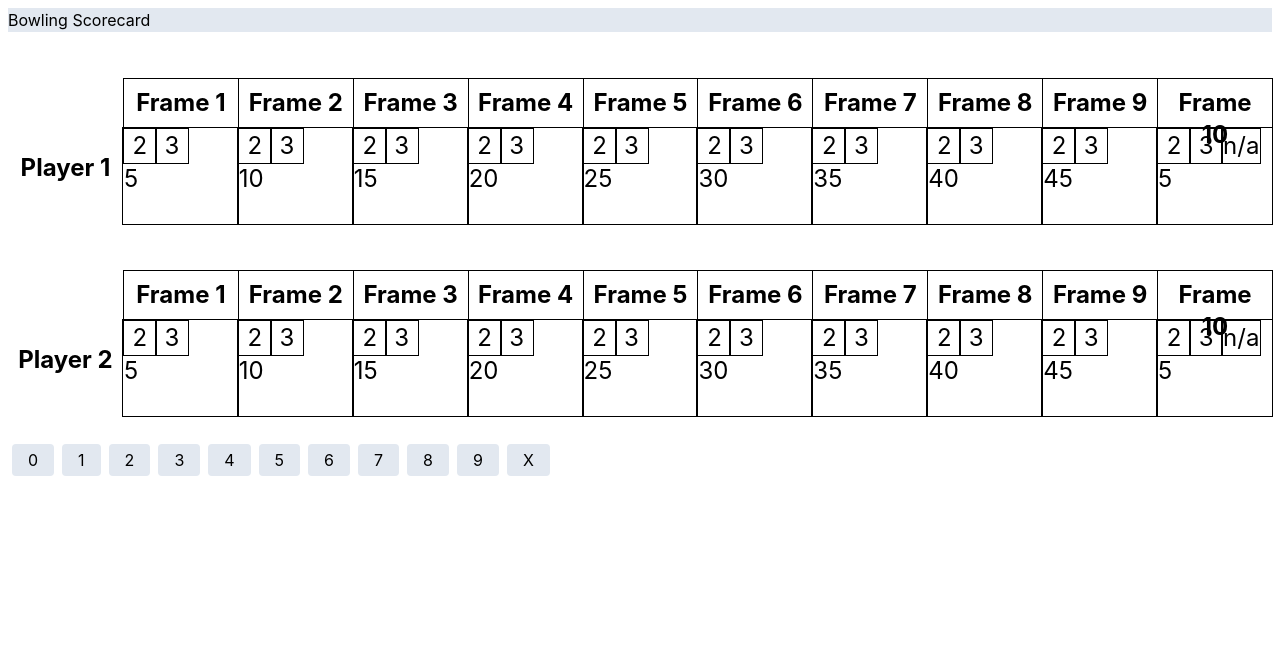
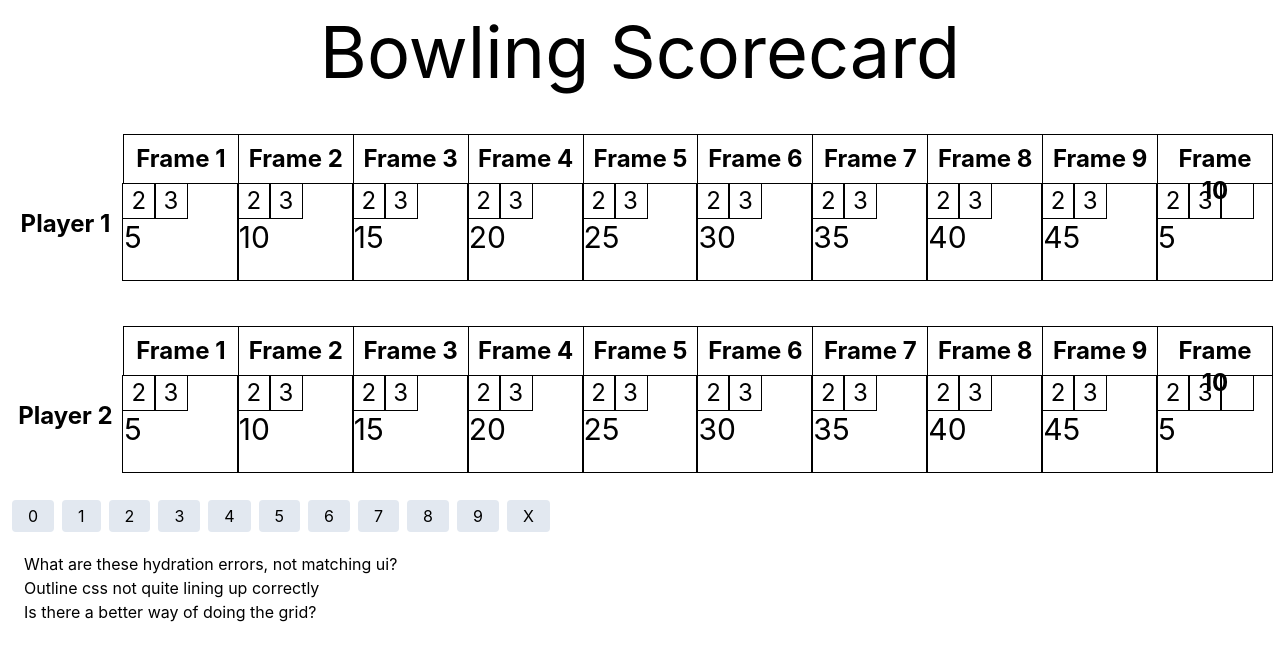
Before and after one commit to puyanwei/bowling-score-card, a Next.js app: page / in a window 1280 px wide. Shown: the top 660 px of the page. Built offline with nearby package versions, Linux system fonts and the light colour scheme.

Commit message:
Some styling adjustments and better naming

```diff
--- a/components/Frame.tsx
+++ b/components/Frame.tsx
@@ -3,20 +3,21 @@ import { Frame as FrameType } from '@/pages/data'
 interface FrameProps {
   className?: string
   frame: FrameType
+  isTenthFrame: boolean
 }
 
-export const Frame = ({ frame, className }: FrameProps) => {
+export const Frame = ({ frame, isTenthFrame, className }: FrameProps) => {
   if (!frame) throw new Error('Scorecard data not found')
 
   const { currentScore, first, second, third } = { ...frame }
 
-  const bowlStyle = `w-8 h-8 outline-1 outline outline-black text-center`
+  const bowlStyle = `w-8 h-8 outline-1 outline outline-black text-center row-start-1 row-end-2 items-start`
   return (
-    <td className={`outline-1 outline outline-black w-full h-24 ${className}`}>
+    <tr className={`outline-1 outline outline-black w-full h-24 ${className}`}>
       <td className={bowlStyle}>{first}</td>
       <td className={bowlStyle}>{second}</td>
-      {third && <td className={bowlStyle}>{third}</td>}
-      {currentScore}
-    </td>
+      {isTenthFrame && <td className={bowlStyle}>{third}</td>}
+      <td className='flex text-3xl'>{currentScore}</td>
+    </tr>
   )
 }
--- a/components/Player.tsx
+++ b/components/Player.tsx
@@ -14,16 +14,21 @@ export function Player({ scoreCard: { name, frames } }: PlayerProps) {
       <th className='self-center col-start-1 col-end-2 row-start-1 row-end-3 font-bold'>
         <div className='mt-20'>{name}</div>
       </th>
-      {frames.map(({ frame }, index) => (
+      {frames.map(({ frameNumber }, index) => (
         <th
           className='h-12 self-end mb-[1px] ml-[1px] outline-1 outline outline-black p-2'
           key={index}
         >
-          Frame {frame}
+          Frame {frameNumber}
         </th>
       ))}
       {frames.map((frame, index) => (
-        <Frame className='row-start-2 row-end-3' key={index} frame={frame} />
+        <Frame
+          className='row-start-2 row-end-3'
+          key={index}
+          frame={frame}
+          isTenthFrame={frame.frameNumber === 10}
+        />
       ))}
     </table>
   )
--- a/pages/data/index.ts
+++ b/pages/data/index.ts
@@ -10,10 +10,10 @@ export type Scores =
   | '8'
   | '9'
   | 'X'
-  | 'n/a'
+  | ''
 
 export interface Frame {
-  frame: number
+  frameNumber: number
   first: Scores
   second: Scores
   third?: Scores
@@ -29,7 +29,7 @@ export interface ScoreCard {
 
 export const playerScores: Frame[] = [
   {
-    frame: 1,
+    frameNumber: 1,
     first: '2',
     second: '3',
     didPrevFrameStrike: false,
@@ -37,7 +37,7 @@ export const playerScores: Frame[] = [
     currentScore: 5,
   },
   {
-    frame: 2,
+    frameNumber: 2,
     first: '2',
     second: '3',
     didPrevFrameStrike: false,
@@ -45,7 +45,7 @@ export const playerScores: Frame[] = [
     currentScore: 10,
   },
   {
-    frame: 3,
+    frameNumber: 3,
     first: '2',
     second: '3',
     didPrevFrameStrike: false,
@@ -53,7 +53,7 @@ export const playerScores: Frame[] = [
     currentScore: 15,
   },
   {
-    frame: 4,
+    frameNumber: 4,
     first: '2',
     second: '3',
     didPrevFrameStrike: false,
@@ -61,7 +61,7 @@ export const playerScores: Frame[] = [
     currentScore: 20,
   },
   {
-    frame: 5,
+    frameNumber: 5,
     first: '2',
     second: '3',
     didPrevFrameStrike: false,
@@ -69,7 +69,7 @@ export const playerScores: Frame[] = [
     currentScore: 25,
   },
   {
-    frame: 6,
+    frameNumber: 6,
     first: '2',
     second: '3',
     didPrevFrameStrike: false,
@@ -77,7 +77,7 @@ export const playerScores: Frame[] = [
     currentScore: 30,
   },
   {
-    frame: 7,
+    frameNumber: 7,
     first: '2',
     second: '3',
     didPrevFrameStrike: false,
@@ -85,7 +85,7 @@ export const playerScores: Frame[] = [
     currentScore: 35,
   },
   {
-    frame: 8,
+    frameNumber: 8,
     first: '2',
     second: '3',
     didPrevFrameStrike: false,
@@ -93,7 +93,7 @@ export const playerScores: Frame[] = [
     currentScore: 40,
   },
   {
-    frame: 9,
+    frameNumber: 9,
     first: '2',
     second: '3',
     didPrevFrameStrike: false,
@@ -101,10 +101,10 @@ export const playerScores: Frame[] = [
     currentScore: 45,
   },
   {
-    frame: 10,
+    frameNumber: 10,
     first: '2',
     second: '3',
-    third: 'n/a',
+    third: '',
     didPrevFrameStrike: false,
     didPrevFrameSpare: false,
     currentScore: 5,
--- a/pages/index.tsx
+++ b/pages/index.tsx
@@ -13,9 +13,8 @@ const Home: NextPage = () => {
         <meta name='bowling scorecard' content='Generated by create next app' />
         <link rel='icon' href='/favicon.ico' />
       </Head>
-
       <main className='m-2'>
-        <h1 className='bg-slate-200'>Bowling Scorecard</h1>
+        <h1 className='mt-4 text-center text-7xl'>Bowling Scorecard</h1>
         {scoreCard.map((player, index) => (
           <Player scoreCard={player} key={index} />
         ))}
@@ -27,6 +26,11 @@ const Home: NextPage = () => {
             </button>
           ))}
         </div>
+        <ol className='p-4'>
+          <li> What are these hydration errors, not matching ui? </li>
+          <li>Outline css not quite lining up correctly</li>
+          <li>Is there a better way of doing the grid?</li>
+        </ol>
       </main>
     </div>
   )
--- a/styles/globals.css
+++ b/styles/globals.css
@@ -8,6 +8,7 @@ body {
   margin: 0;
   font-family: -apple-system, BlinkMacSystemFont, Segoe UI, Roboto, Oxygen,
     Ubuntu, Cantarell, Fira Sans, Droid Sans, Helvetica Neue, sans-serif;
+  backgroundcolor: slategray;
 }
 
 a {
```
